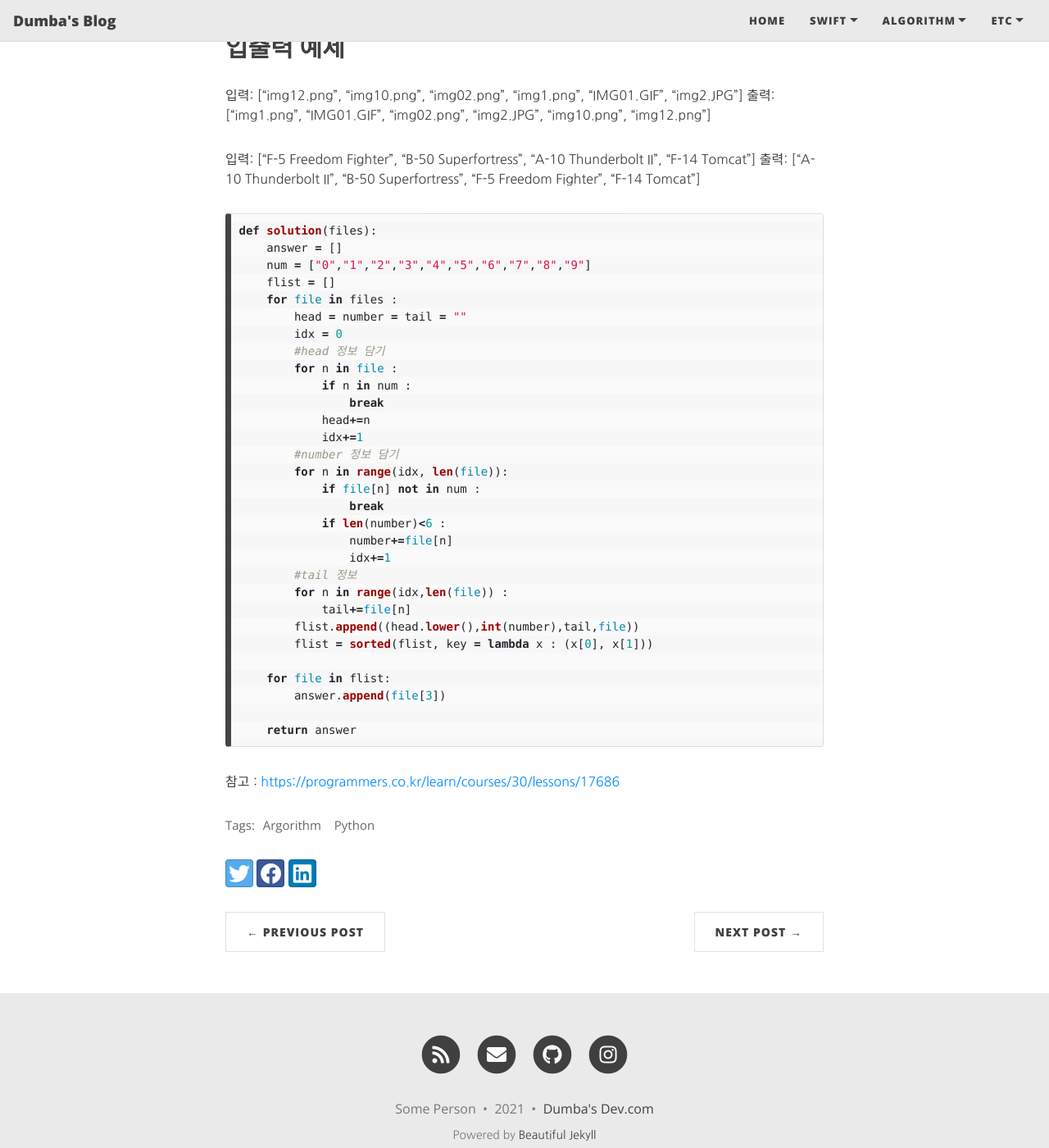
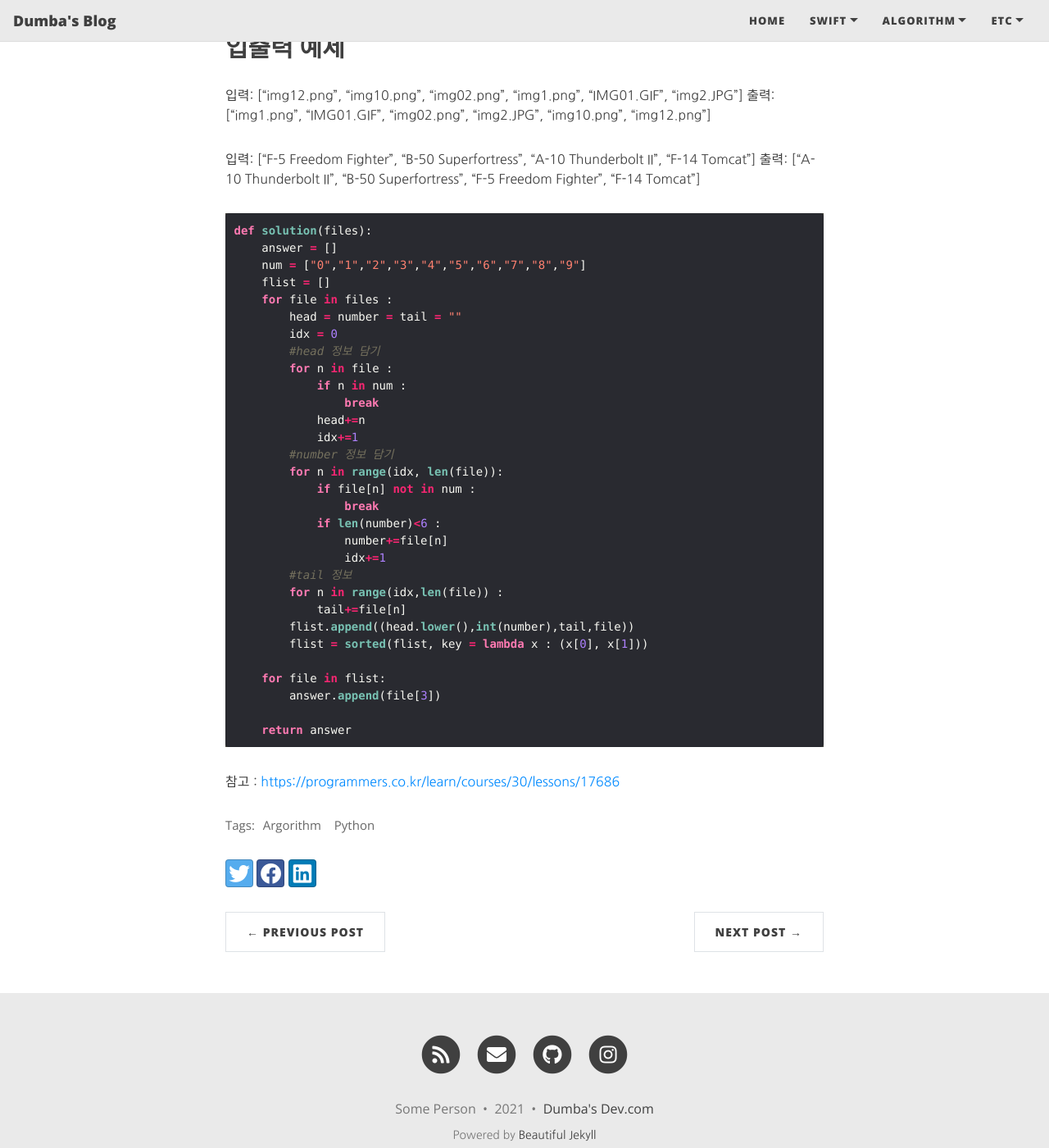
Before and after one commit to ghis22130/ghis22130.github.io, a Jekyll site: the page built from _posts/Python/2020-12-08-프로그래머스_2018 KAKAO BLIND RECRUITMENT_[3차]파일명.md, in a window 1280 px wide and 1400 px high, scrolled down 1744 px. Shown: the whole window at 82% size. Built offline with Jekyll 4.4.1, drawn with Linux system fonts in a browser that asks for light colours; nearby versions of some CDN libraries.

Commit message:
fix: 코드블럭을 XCode 스타일로 수정

```diff
--- a/assets/css/beautifuljekyll.css
+++ b/assets/css/beautifuljekyll.css
@@ -8,6 +8,7 @@
 
 html {
   font-size: 100%
+
 }
 
 body {
@@ -853,6 +854,7 @@
   padding: 0;
   background-color: transparent;
   border-radius: 0;
+
 }
 
 pre {
@@ -867,12 +869,13 @@
   margin: 0;
 }
 .highlight > pre {
-  background-image: linear-gradient(
-    rgba(0,0,0,0.03), rgba(0,0,0,0.03) 1.5em, rgba(0,0,0,0.02) 1.5em, rgba(0,0,0,0.02) 3em);
+  /* background-image: linear-gradient(
+    rgba(0,0,0,0.03), rgba(0,0,0,0.03) 1.5em, rgba(0,0,0,0.02) 1.5em, rgba(0,0,0,0.02) 3em); */
+  background-color: #292A30;
   background-size: auto 3em;
   background-position-y: 0.625rem;
   border: 1px solid rgba(0,0,0,0.1);
-  border-left: 0.4375rem solid #444;
+  /* border-left: 0.4375rem solid #444; */
 }
 .highlight > pre:not([class~="highlight"]) { /* code block with line number */
   padding: 0;
--- a/assets/css/pygment_highlights.css
+++ b/assets/css/pygment_highlights.css
@@ -1,61 +1,213 @@
-/* .highlight  { background: #ffffff; } Dean commented out */
-/* .highlight pre { background-color: #fff; font-size: 16px } */
-.highlight .c { color: #999988; font-style: italic } /* Comment */
-.highlight .err { color: #a61717; background-color: #e3d2d2 } /* Error */
-.highlight .k { font-weight: bold } /* Keyword */
-.highlight .o { font-weight: bold } /* Operator */
-.highlight .cm { color: #999988; font-style: italic } /* Comment.Multiline */
-.highlight .cp { color: #999999; font-weight: bold } /* Comment.Preproc */
-.highlight .c1 { color: #999988; font-style: italic } /* Comment.Single */
-.highlight .cs { color: #999999; font-weight: bold; font-style: italic } /* Comment.Special */
-.highlight .gd { color: #000000; background-color: #ffdddd } /* Generic.Deleted */
-.highlight .gd .x { color: #000000; background-color: #ffaaaa } /* Generic.Deleted.Specific */
-.highlight .ge { font-style: italic } /* Generic.Emph */
-.highlight .gr { color: #aa0000 } /* Generic.Error */
-.highlight .gh { color: #999999 } /* Generic.Heading */
-.highlight .gi { color: #000000; background-color: #ddffdd } /* Generic.Inserted */
-.highlight .gi .x { color: #000000; background-color: #aaffaa } /* Generic.Inserted.Specific */
-.highlight .go { color: #888888 } /* Generic.Output */
-.highlight .gp { color: #555555 } /* Generic.Prompt */
-.highlight .gs { font-weight: bold } /* Generic.Strong */
-.highlight .gu { color: #aaaaaa } /* Generic.Subheading */
-.highlight .gt { color: #aa0000 } /* Generic.Traceback */
-.highlight .kc { font-weight: bold } /* Keyword.Constant */
-.highlight .kd { font-weight: bold } /* Keyword.Declaration */
-.highlight .kp { font-weight: bold } /* Keyword.Pseudo */
-.highlight .kr { font-weight: bold } /* Keyword.Reserved */
-.highlight .kt { color: #445588; font-weight: bold } /* Keyword.Type */
-.highlight .m { color: #009999 } /* Literal.Number */
-.highlight .s { color: #d14 } /* Literal.String */
-.highlight .na { color: #008080 } /* Name.Attribute */
-.highlight .nb { color: #0086B3 } /* Name.Builtin */
-.highlight .nc { color: #445588; font-weight: bold } /* Name.Class */
-.highlight .no { color: #008080 } /* Name.Constant */
-.highlight .ni { color: #800080 } /* Name.Entity */
-.highlight .ne { color: #990000; font-weight: bold } /* Name.Exception */
-.highlight .nf { color: #990000; font-weight: bold } /* Name.Function */
-.highlight .nn { color: #555555 } /* Name.Namespace */
-.highlight .nt { color: #000080 } /* Name.Tag */
-.highlight .nv { color: #008080 } /* Name.Variable */
-.highlight .ow { font-weight: bold } /* Operator.Word */
-.highlight .w { color: #bbbbbb } /* Text.Whitespace */
-.highlight .mf { color: #009999 } /* Literal.Number.Float */
-.highlight .mh { color: #009999 } /* Literal.Number.Hex */
-.highlight .mi { color: #009999 } /* Literal.Number.Integer */
-.highlight .mo { color: #009999 } /* Literal.Number.Oct */
-.highlight .sb { color: #d14 } /* Literal.String.Backtick */
-.highlight .sc { color: #d14 } /* Literal.String.Char */
-.highlight .sd { color: #d14 } /* Literal.String.Doc */
-.highlight .s2 { color: #d14 } /* Literal.String.Double */
-.highlight .se { color: #d14 } /* Literal.String.Escape */
-.highlight .sh { color: #d14 } /* Literal.String.Heredoc */
-.highlight .si { color: #d14 } /* Literal.String.Interpol */
-.highlight .sx { color: #d14 } /* Literal.String.Other */
-.highlight .sr { color: #009926 } /* Literal.String.Regex */
-.highlight .s1 { color: #d14 } /* Literal.String.Single */
-.highlight .ss { color: #990073 } /* Literal.String.Symbol */
-.highlight .bp { color: #999999 } /* Name.Builtin.Pseudo */
-.highlight .vc { color: #008080 } /* Name.Variable.Class */
-.highlight .vg { color: #008080 } /* Name.Variable.Global */
-.highlight .vi { color: #008080 } /* Name.Variable.Instance */
-.highlight .il { color: #009999 } /* Literal.Number.Integer.Long */
+.highlight table td { padding: 5px; }
+.highlight table pre { margin: 0; }
+.highlight .c, .highlight .cd {
+  color: #75715e;
+  font-style: italic;
+}
+.highlight .cm {
+  color: #75715e;
+  font-style: italic;
+}
+.highlight .c1 {
+  color: #75715e;
+  font-style: italic;
+}
+.highlight .cp {
+  color: #75715e;
+  font-weight: bold;
+}
+.highlight .cs {
+  color: #75715e;
+  font-weight: bold;
+  font-style: italic;
+}
+.highlight .err {
+  color: #960050;
+  background-color: #1e0010;
+}
+.highlight .gi {
+  color: #ffffff;
+  background-color: #324932;
+}
+.highlight .gd {
+  color: #ffffff;
+  background-color: #493131;
+}
+.highlight .ge {
+  color: #000000;
+  font-style: italic;
+}
+.highlight .gr {
+  color: #aa0000;
+}
+.highlight .gt {
+  color: #aa0000;
+}
+.highlight .gh {
+  color: #999999;
+}
+.highlight .go {
+  color: #888888;
+}
+.highlight .gp {
+  color: #555555;
+}
+.highlight .gs {
+  font-weight: bold;
+}
+.highlight .gu {
+  color: #aaaaaa;
+}
+.highlight .k, .highlight .kv {
+  color: #FF7AB2;
+  font-weight: bold;
+}
+.highlight .kc {
+  color: #FF7AB2;
+  font-weight: bold;
+}
+.highlight .kd { /* import, class, private, func, ...*/
+  color: #FF7AB2;
+  font-weight: bold;
+}
+.highlight .kp {
+  color: #FF7AB2;
+  font-weight: bold;
+}
+.highlight .kr {
+  color: #FF7AB2;
+  font-weight: bold;
+}
+
+/*project class name*/
+.highlight .kt {
+  color: #9EF1DD;
+  font-weight: bold;
+}
+
+.highlight .kn {
+  color: #f92672;
+  font-weight: bold;
+}
+.highlight .ow {
+  color: #f92672;
+  font-weight: bold;
+}
+.highlight .o {
+  color: #f92672;
+  font-weight: bold;
+}
+.highlight .mf {
+  color: #ae81ff;
+}
+.highlight .mh {
+  color: #ae81ff;
+}
+.highlight .il {
+  color: #ae81ff;
+}
+.highlight .mi {
+  color: #ae81ff;
+}
+.highlight .mo {
+  color: #ae81ff;
+}
+.highlight .m, .highlight .mb, .highlight .mx {
+  color: #ae81ff;
+}
+.highlight .se {
+  color: #ae81ff;
+}
+.highlight .sb {
+  color: #FF8170;
+}
+.highlight .sc {
+  color: #FF8170;
+}
+.highlight .sd {
+  color: #FF8170;
+}
+.highlight .s2 {
+  color: #FF8170;
+}
+.highlight .sh {
+  color: #FF8170;
+}
+.highlight .si {
+  color: #FF8170;
+}
+.highlight .sx {
+  color: #FF8170;
+}
+.highlight .sr {
+  color: #FF8170;
+}
+.highlight .s1 {
+  color: #FF8170;
+}
+.highlight .ss {
+  color: #FF8170;
+}
+.highlight .s {
+  color: #FF8170;
+}
+.highlight .na {
+  color: #a6e22e;
+}
+.highlight .nc {
+  color: #a6e22e;
+  font-weight: bold;
+}
+.highlight .nd {
+  color: #a6e22e;
+  font-weight: bold;
+}
+.highlight .ne {
+  color: #a6e22e;
+  font-weight: bold;
+}
+.highlight .nf {
+  color: #78C2B3;
+  font-weight: bold;
+}
+.highlight .no {
+  color: #66d9ef;
+}
+.highlight .bp {
+  color: #f8f8f2;
+}
+.highlight .nb {
+  color: #f8f8f2;
+}
+.highlight .ni {
+  color: #f8f8f2;
+}
+.highlight .nn {
+  color: #f8f8f2;
+}
+.highlight .vc {
+  color: #f8f8f2;
+}
+.highlight .vg {
+  color: #f8f8f2;
+}
+.highlight .vi {
+  color: #f8f8f2;
+}
+.highlight .nv {
+  color: #f8f8f2;
+}
+.highlight .w {
+  color: #f8f8f2;
+}
+.highlight .nl {
+  color: #f8f8f2;
+  font-weight: bold;
+}
+.highlight .nt {
+  color: #f92672;
+}
+.highlight {
+  color: #f8f8f2;
+  background-color: #49483e;
+}
```
